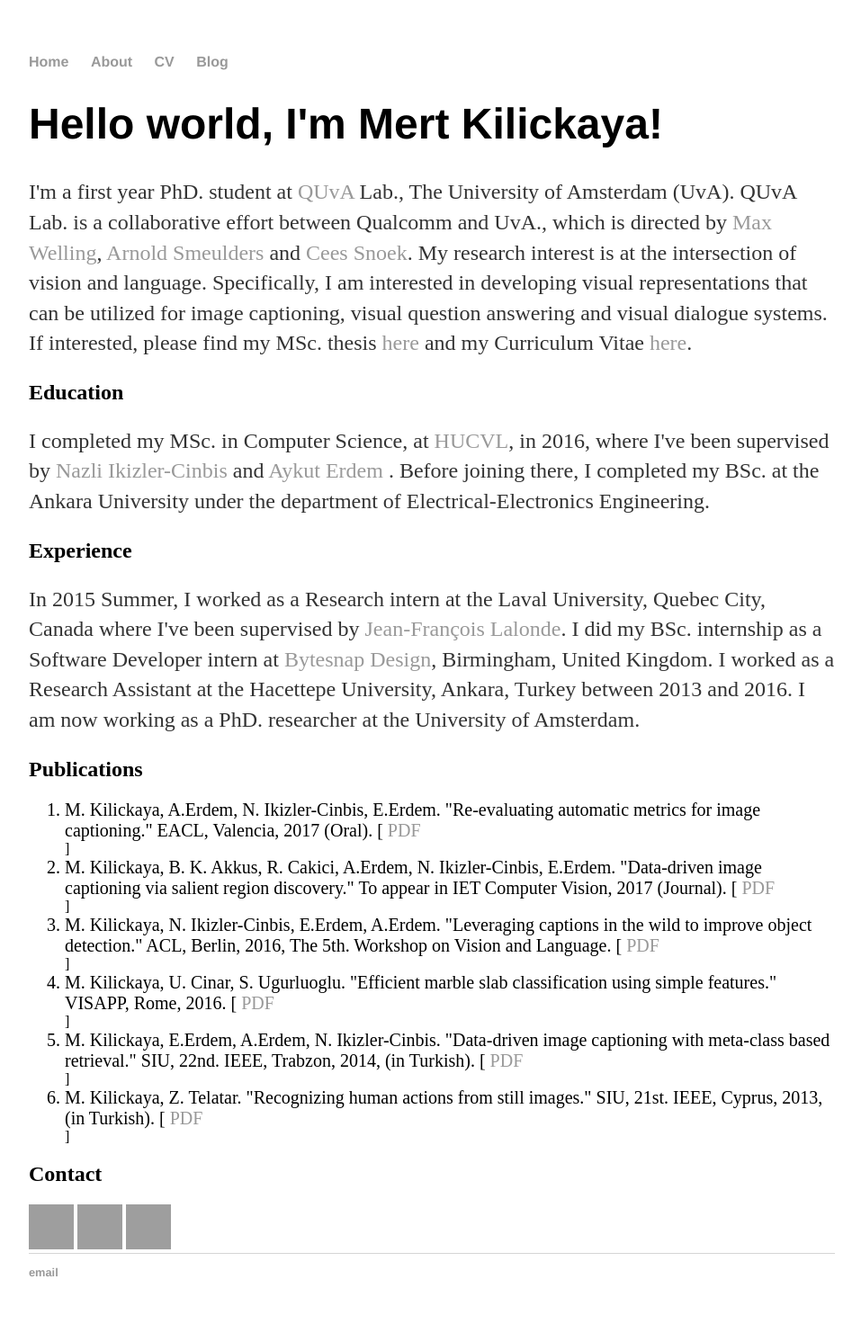
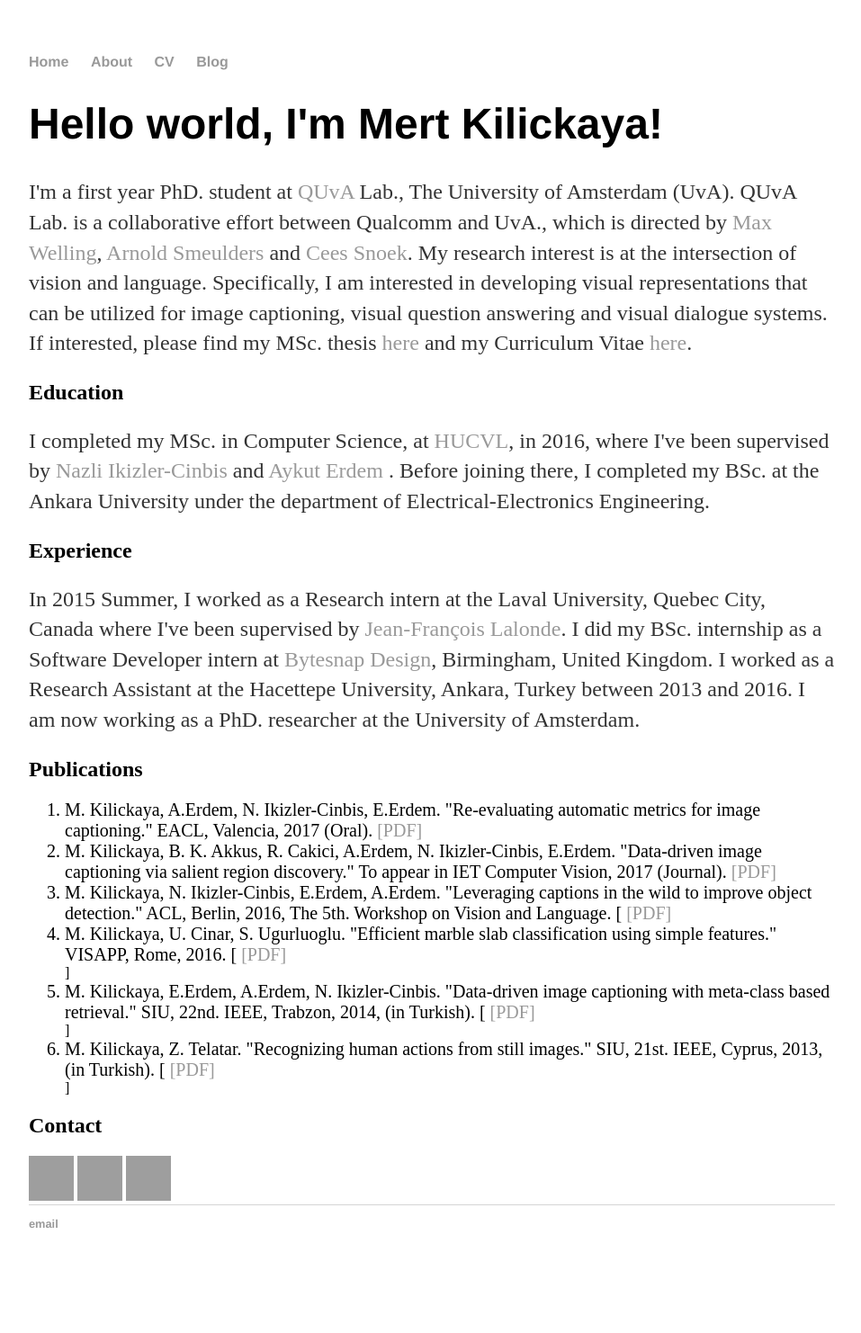
Before and after one commit to kilickaya/kilickaya.github.io, a Jekyll site: the page built from index.html, in a window 1280 px wide. Shown: the whole page at 90% size, without its empty margins (160-1117 px from the left). Built offline with Jekyll 4.4.1, drawn with Linux system fonts in a browser that asks for light colours; after the commit the page ends 1428 px from its top, so only the background shows below that; grey boxes are pictures that could not be loaded.

Commit message:
Update index.html

```diff
--- a/index.html
+++ b/index.html
@@ -16,12 +16,12 @@ title: Mert Kilickaya, MSc.
 
 	<ol>
 
-	  <li style="font-size:20px">M. Kilickaya, A.Erdem, N. Ikizler-Cinbis, E.Erdem. "Re-evaluating automatic metrics for image captioning." EACL, Valencia, 2017 (Oral). [<a href="https://arxiv.org/pdf/1612.07600"> PDF</a></li>]
-	  <li style="font-size:20px">M. Kilickaya, B. K. Akkus, R. Cakici, A.Erdem, N. Ikizler-Cinbis, E.Erdem. "Data-driven image captioning via salient region discovery."  To appear in IET Computer Vision, 2017 (Journal). [<a href="http://digital-library.theiet.org/content/journals/10.1049/iet-cvi.2016.0286"> PDF</a></li>]
-	  <li style="font-size:20px">M. Kilickaya, N. Ikizler-Cinbis, E.Erdem, A.Erdem. "Leveraging captions in the wild to improve object detection." ACL, Berlin, 2016, The 5th. Workshop on Vision and Language. [<a href="https://www.aclweb.org/anthology/W/W16/W16-3204.pdf"> PDF</a></li>]
-	  <li style="font-size:20px">M. Kilickaya, U. Cinar, S. Ugurluoglu. "Efficient marble slab classification using simple features." VISAPP, Rome, 2016. [<a href="http://www.scitepress.org/DigitalLibrary/PublicationsDetail.aspx?ID=4dN32E92EKw%3d&t=1"> PDF</a></li>]
-	  <li style="font-size:20px">M. Kilickaya, E.Erdem, A.Erdem, N. Ikizler-Cinbis. "Data-driven image captioning with meta-class based retrieval." SIU, 22nd. IEEE, Trabzon, 2014, (in Turkish). [<a href="http://web.cs.hacettepe.edu.tr/~aykut/papers/captiontransferbymetaclass.pdf"> PDF</a></li>]
-	  <li style="font-size:20px">M. Kilickaya, Z. Telatar. "Recognizing human actions from still images." SIU, 21st. IEEE, Cyprus, 2013, (in Turkish). [<a href="http://ieeexplore.ieee.org/abstract/document/6531181/?reload=true"> PDF</a></li>]
+	  <li style="font-size:20px">M. Kilickaya, A.Erdem, N. Ikizler-Cinbis, E.Erdem. "Re-evaluating automatic metrics for image captioning." EACL, Valencia, 2017 (Oral). <a href="https://arxiv.org/pdf/1612.07600">[PDF]</a></li>
+	  <li style="font-size:20px">M. Kilickaya, B. K. Akkus, R. Cakici, A.Erdem, N. Ikizler-Cinbis, E.Erdem. "Data-driven image captioning via salient region discovery."  To appear in IET Computer Vision, 2017 (Journal). <a href="http://digital-library.theiet.org/content/journals/10.1049/iet-cvi.2016.0286"> [PDF]</a></li>
+	  <li style="font-size:20px">M. Kilickaya, N. Ikizler-Cinbis, E.Erdem, A.Erdem. "Leveraging captions in the wild to improve object detection." ACL, Berlin, 2016, The 5th. Workshop on Vision and Language. [<a href="https://www.aclweb.org/anthology/W/W16/W16-3204.pdf"> [PDF]</a></li>
+	  <li style="font-size:20px">M. Kilickaya, U. Cinar, S. Ugurluoglu. "Efficient marble slab classification using simple features." VISAPP, Rome, 2016. [<a href="http://www.scitepress.org/DigitalLibrary/PublicationsDetail.aspx?ID=4dN32E92EKw%3d&t=1"> [PDF]</a></li>]
+	  <li style="font-size:20px">M. Kilickaya, E.Erdem, A.Erdem, N. Ikizler-Cinbis. "Data-driven image captioning with meta-class based retrieval." SIU, 22nd. IEEE, Trabzon, 2014, (in Turkish). [<a href="http://web.cs.hacettepe.edu.tr/~aykut/papers/captiontransferbymetaclass.pdf"> [PDF]</a></li>]
+	  <li style="font-size:20px">M. Kilickaya, Z. Telatar. "Recognizing human actions from still images." SIU, 21st. IEEE, Cyprus, 2013, (in Turkish). [<a href="http://ieeexplore.ieee.org/abstract/document/6531181/?reload=true"> [PDF]</a></li>]
 	</ol>
 
         <h2> Contact </h2>
```
